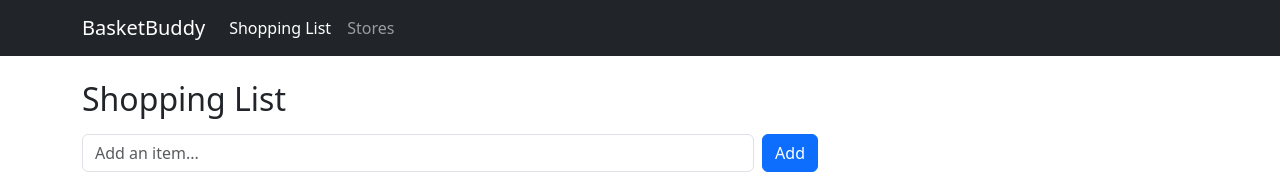
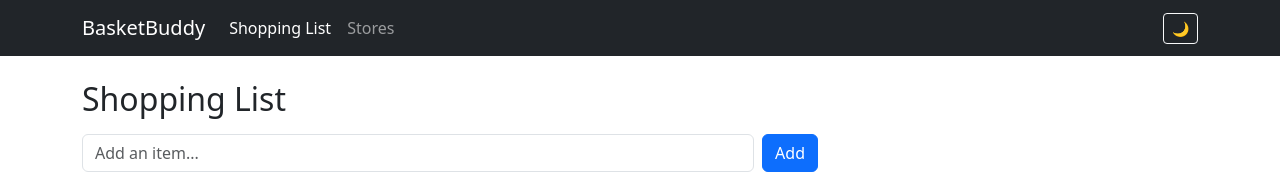
Before and after one commit to CS571-S26/p2, a React (Vite) app: page / in a window 1280 px wide. Shown: the top 174 px of the page. Built offline with nearby package versions, Linux system fonts and the light colour scheme.

Commit message:
add dark/light theme toggle

```diff
--- a/src/App.jsx
+++ b/src/App.jsx
@@ -16,9 +16,16 @@ let nextId = load('bb_nextId', 100)
 
 export default function App() {
   const [items, setItems] = useState(() => load('bb_items', []))
+  const [theme, setTheme] = useState(() => load('bb_theme', 'light'))
 
   useEffect(() => localStorage.setItem('bb_items', JSON.stringify(items)), [items])
   useEffect(() => localStorage.setItem('bb_nextId', JSON.stringify(nextId)), [nextId])
+  useEffect(() => {
+    localStorage.setItem('bb_theme', JSON.stringify(theme))
+    document.documentElement.setAttribute('data-bs-theme', theme)
+  }, [theme])
+
+  const toggleTheme = () => setTheme(t => t === 'light' ? 'dark' : 'light')
 
   const addItem = (item) => {
     setItems(prev => [...prev, { ...item, id: nextId++ }])
@@ -30,7 +37,7 @@ export default function App() {
 
   return (
     <>
-      <NavBar />
+      <NavBar theme={theme} onToggleTheme={toggleTheme} />
       <Routes>
         <Route path="/" element={<ShoppingList items={items} onAdd={addItem} onRemove={removeItem} />} />
         <Route path="/stores" element={<Stores stores={DEFAULT_STORES} />} />
--- a/src/components/NavBar.jsx
+++ b/src/components/NavBar.jsx
@@ -1,21 +1,25 @@
 import Navbar from 'react-bootstrap/Navbar'
 import Nav from 'react-bootstrap/Nav'
 import Container from 'react-bootstrap/Container'
+import Button from 'react-bootstrap/Button'
 import { Link, useLocation } from 'react-router-dom'
 
-export default function NavBar() {
+export default function NavBar({ theme, onToggleTheme }) {
   const location = useLocation()
 
   return (
-    <Navbar bg="dark" variant="dark" expand="sm">
+    <Navbar bg="dark" data-bs-theme="dark" expand="sm">
       <Container>
         <Navbar.Brand as={Link} to="/">BasketBuddy</Navbar.Brand>
         <Navbar.Toggle aria-controls="main-nav" />
         <Navbar.Collapse id="main-nav">
-          <Nav activeKey={location.pathname}>
+          <Nav activeKey={location.pathname} className="me-auto">
             <Nav.Link as={Link} to="/" eventKey="/">Shopping List</Nav.Link>
             <Nav.Link as={Link} to="/stores" eventKey="/stores">Stores</Nav.Link>
           </Nav>
+          <Button variant="outline-light" size="sm" onClick={onToggleTheme}>
+            {theme === 'light' ? '🌙' : '☀️'}
+          </Button>
         </Navbar.Collapse>
       </Container>
     </Navbar>
```
